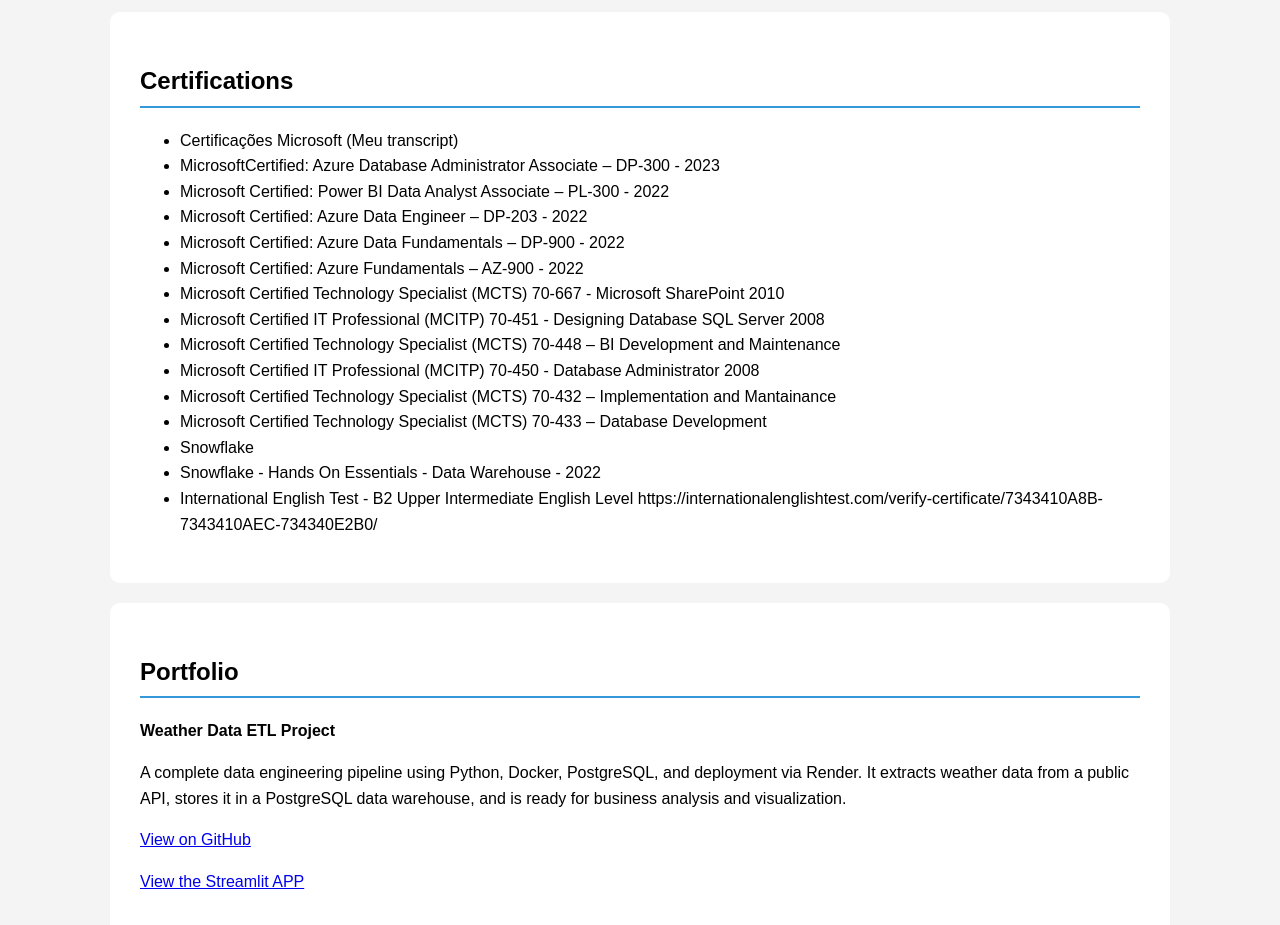
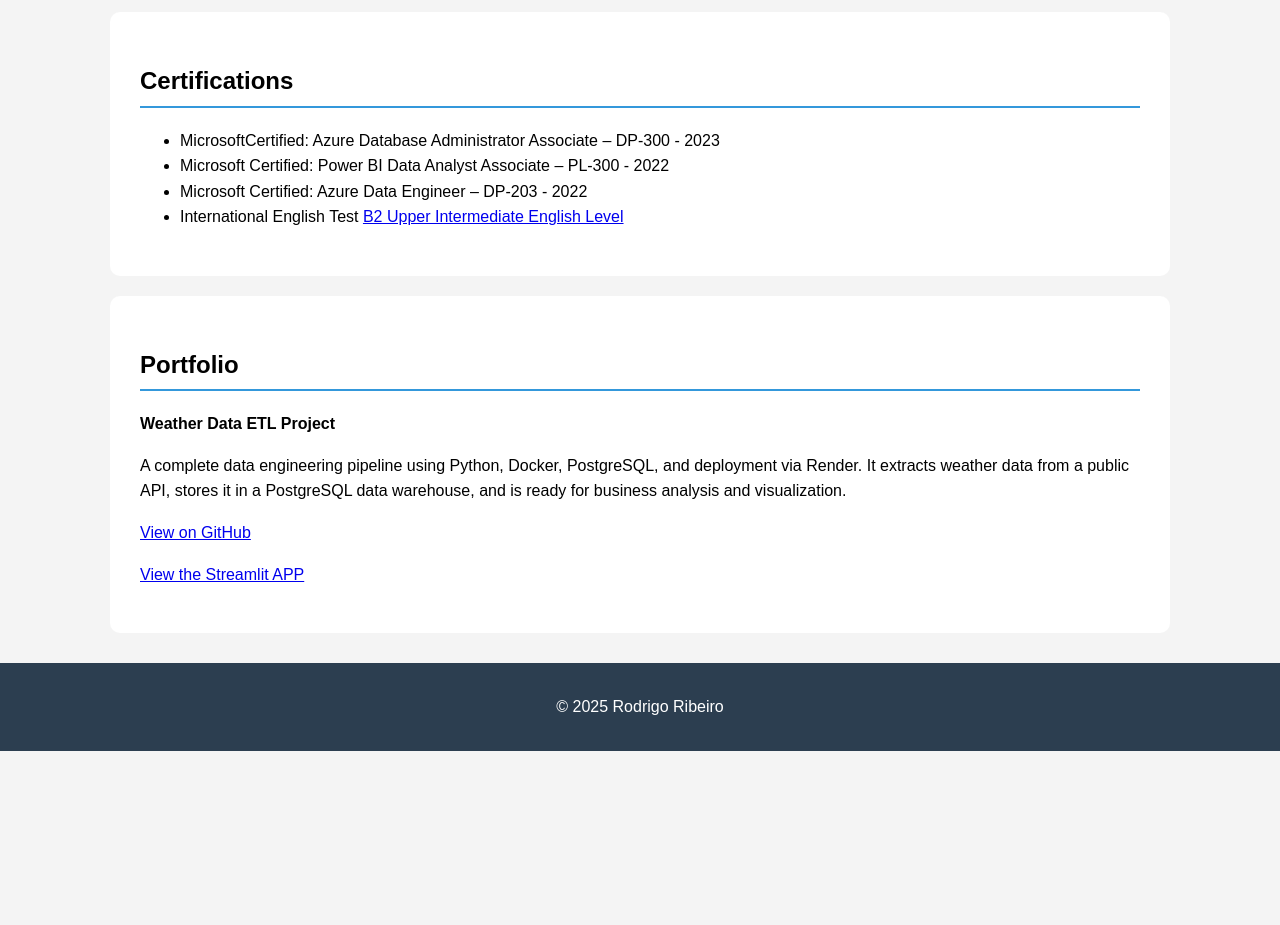
Before and after one commit to dbconsultoria/dbconsultoria.github.io, a plain HTML site: page index.html in a window 1280 px wide. Shown: the part 860-1785 px from the top of the page. After the commit the page ends 1611 px from the top, so only its background shows below. Drawn offline with Linux system fonts and the light colour scheme.

Commit message:
Update index.html

```diff
--- a/index.html
+++ b/index.html
@@ -91,23 +91,10 @@
   <section id="certifications">
     <h2>Certifications</h2>
     <ul>
-<li>Certificações Microsoft (Meu transcript)
 <li>MicrosoftCertified: Azure Database Administrator Associate – DP-300 - 2023</li>
 <li>Microsoft Certified: Power BI Data Analyst Associate – PL-300 - 2022</li>
 <li>Microsoft Certified: Azure Data Engineer – DP-203 - 2022</li>
-<li>Microsoft Certified: Azure Data Fundamentals – DP-900 - 2022</li>
-<li>Microsoft Certified: Azure Fundamentals – AZ-900 - 2022</li>
-<li>Microsoft Certified Technology Specialist (MCTS) 70-667 - Microsoft SharePoint 2010</li>
-<li>Microsoft Certified IT Professional (MCITP) 70-451 - Designing Database SQL Server 2008</li>
-<li>Microsoft Certified Technology Specialist (MCTS) 70-448 – BI Development and Maintenance</li>
-<li>Microsoft Certified IT Professional (MCITP) 70-450 - Database Administrator 2008</li>
-<li>Microsoft Certified Technology Specialist (MCTS) 70-432 – Implementation and Mantainance</li>
-<li>Microsoft Certified Technology Specialist (MCTS) 70-433 – Database Development</li>
-
-<li>Snowflake</li>
-<li>Snowflake - Hands On Essentials - Data Warehouse - 2022
-
-<li>International English Test - B2 Upper Intermediate English Level https://internationalenglishtest.com/verify-certificate/7343410A8B-7343410AEC-734340E2B0/
+<li>International English Test <a href="https://internationalenglishtest.com/verify-certificate/7343410A8B-7343410AEC-734340E2B0" target="_blank">B2 Upper Intermediate English Level</a>
 
     </ul>
   </section>
```
